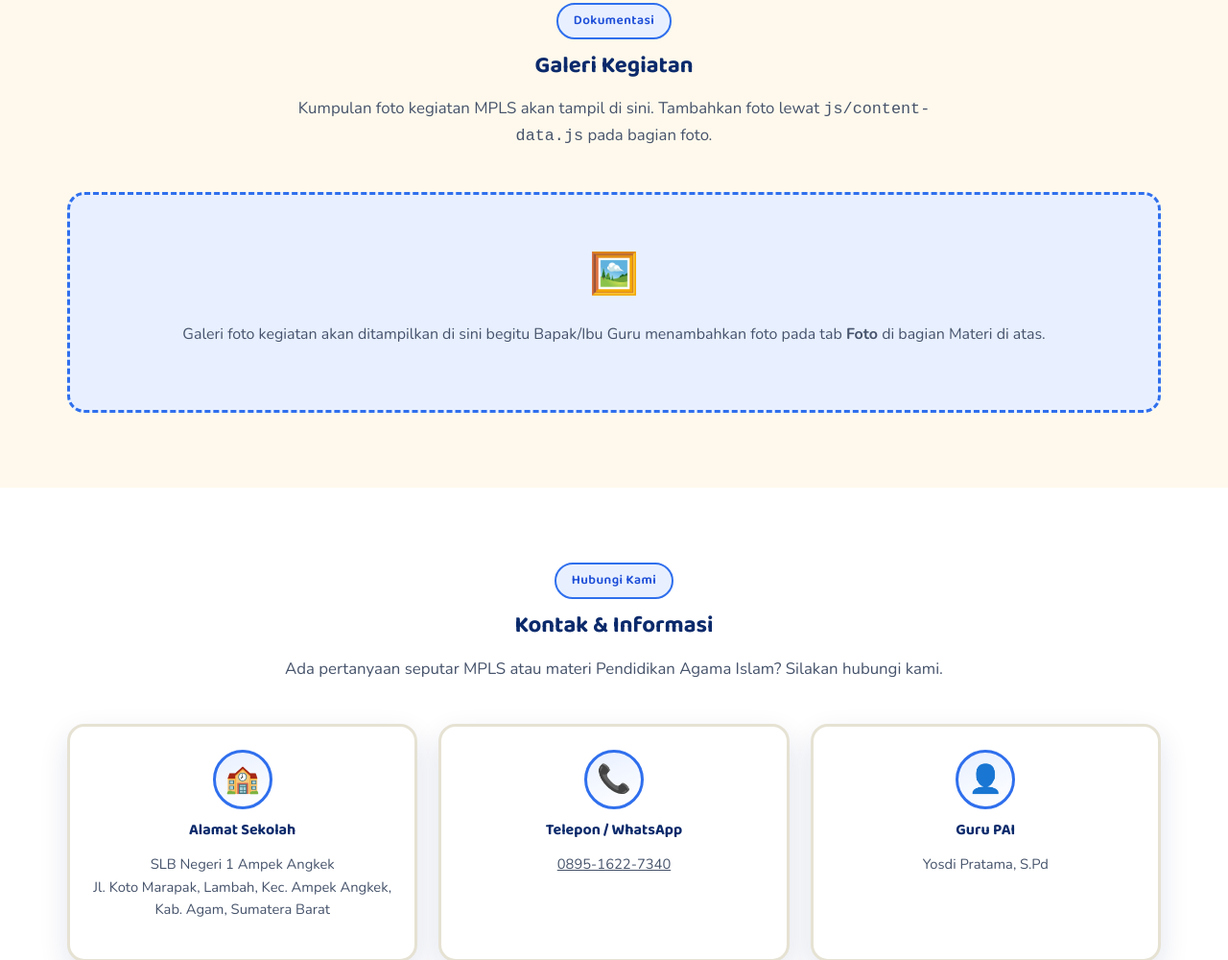
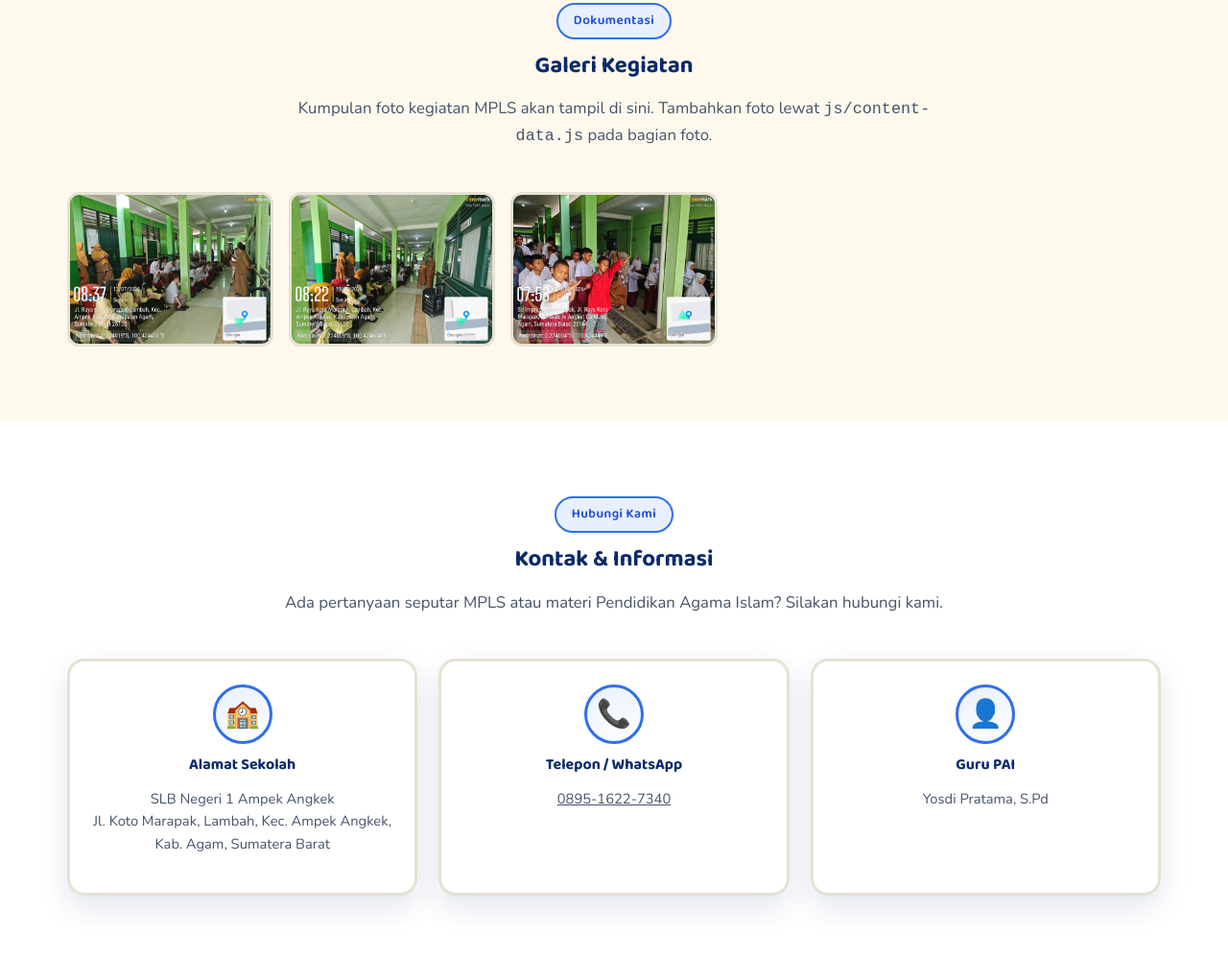
Before and after one commit to yosdipratama/mpiyosdipratama, a plain HTML site: page index.html in a window 1280 px wide. Shown: the part 4717-5717 px from the top of the page at 96% size. Drawn offline with nearby package versions, Linux system fonts and the light colour scheme.

Commit message:
Tambahkan foto dokumentasi kegiatan MPLS dan galeri dinamis (#6)
Tambahkan 3 foto dokumentasi hari pertama dan kedua MPLS ke materi Foto.
Bagian Galeri kini menampilkan foto kegiatan asli secara otomatis dari
js/content-data.js, bukan lagi placeholder statis.

Co-authored-by: Claude <noreply@anthropic.com>

```diff
--- a/index.html
+++ b/index.html
@@ -212,10 +212,7 @@
         <h2>Galeri Kegiatan</h2>
         <p>Kumpulan foto kegiatan MPLS akan tampil di sini. Tambahkan foto lewat <code>js/content-data.js</code> pada bagian foto.</p>
       </div>
-      <div class="empty-state">
-        <div class="big">🖼️</div>
-        <p>Galeri foto kegiatan akan ditampilkan di sini begitu Bapak/Ibu Guru menambahkan foto pada tab <strong>Foto</strong> di bagian Materi di atas.</p>
-      </div>
+      <div class="galeri-grid"></div>
     </div>
   </section>
 
--- a/js/content-data.js
+++ b/js/content-data.js
@@ -81,6 +81,24 @@ const MATERI_DATA = {
   ],
   foto: [
     {
+      judul: "Pengarahan Hari Pertama MPLS",
+      deskripsi: "Kepala sekolah dan guru memberikan pengarahan kepada siswa baru pada hari pertama MPLS, Senin 13 Juli 2026.",
+      url: "assets/materi/foto/pengarahan-hari-pertama.jpg",
+      contoh: false
+    },
+    {
+      judul: "Siswa Menunggu Kegiatan MPLS",
+      deskripsi: "Siswa baru berkumpul di selasar sekolah menunggu rangkaian kegiatan MPLS hari pertama.",
+      url: "assets/materi/foto/siswa-menunggu-mpls.jpg",
+      contoh: false
+    },
+    {
+      judul: "Kegiatan Pagi Ceria",
+      deskripsi: "Keceriaan siswa saat kegiatan Pagi Ceria di selasar sekolah, Selasa 14 Juli 2026.",
+      url: "assets/materi/foto/kegiatan-pagi-ceria.jpg",
+      contoh: false
+    },
+    {
       judul: "Kegiatan Sholat Dhuha Bersama",
       deskripsi: "Dokumentasi kegiatan pembiasaan sholat Dhuha pada masa MPLS.",
       url: "",
--- a/js/main.js
+++ b/js/main.js
@@ -338,12 +338,38 @@
   }
   renderJadwal();
 
-  /* ---------------- Gallery lightbox (static photos section) ---------------- */
-  document.querySelectorAll(".galeri-item[data-full]").forEach(function (item) {
-    item.addEventListener("click", function () {
-      openModal('<img src="' + item.dataset.full + '" alt="' + (item.dataset.alt || "") + '">');
+  /* ---------------- Galeri (foto kegiatan) render ---------------- */
+  function renderGaleri() {
+    var grid = document.querySelector(".galeri-grid");
+    if (!grid || typeof MATERI_DATA === "undefined") return;
+
+    var fotoNyata = (MATERI_DATA.foto || []).filter(function (item) {
+      return hasContent(item.url) && !item.contoh;
     });
-  });
+
+    if (!fotoNyata.length) {
+      var empty = document.createElement("div");
+      empty.className = "empty-state";
+      empty.innerHTML = '<div class="big">\u{1F5BC}️</div><p>Galeri foto kegiatan akan ditampilkan di sini begitu Bapak/Ibu Guru menambahkan foto pada tab <strong>Foto</strong> di bagian Materi di atas.</p>';
+      grid.appendChild(empty);
+      return;
+    }
+
+    fotoNyata.forEach(function (item) {
+      var fig = document.createElement("div");
+      fig.className = "galeri-item";
+      var img = document.createElement("img");
+      img.src = item.url;
+      img.alt = item.judul;
+      img.loading = "lazy";
+      fig.appendChild(img);
+      fig.addEventListener("click", function () {
+        openModal("<h3>" + item.judul + "</h3><img src='" + item.url + "' alt='" + item.judul + "'><p style='margin-top:10px;color:var(--ink-soft)'>" + item.deskripsi + "</p>");
+      });
+      grid.appendChild(fig);
+    });
+  }
+  renderGaleri();
 
   /* ---------------- Footer year ---------------- */
   var yearEl = document.querySelector("[data-year]");
```
Also changed, not shown: assets/materi/foto/kegiatan-pagi-ceria.jpg (added), assets/materi/foto/pengarahan-hari-pertama.jpg (added), assets/materi/foto/siswa-menunggu-mpls.jpg (added).
